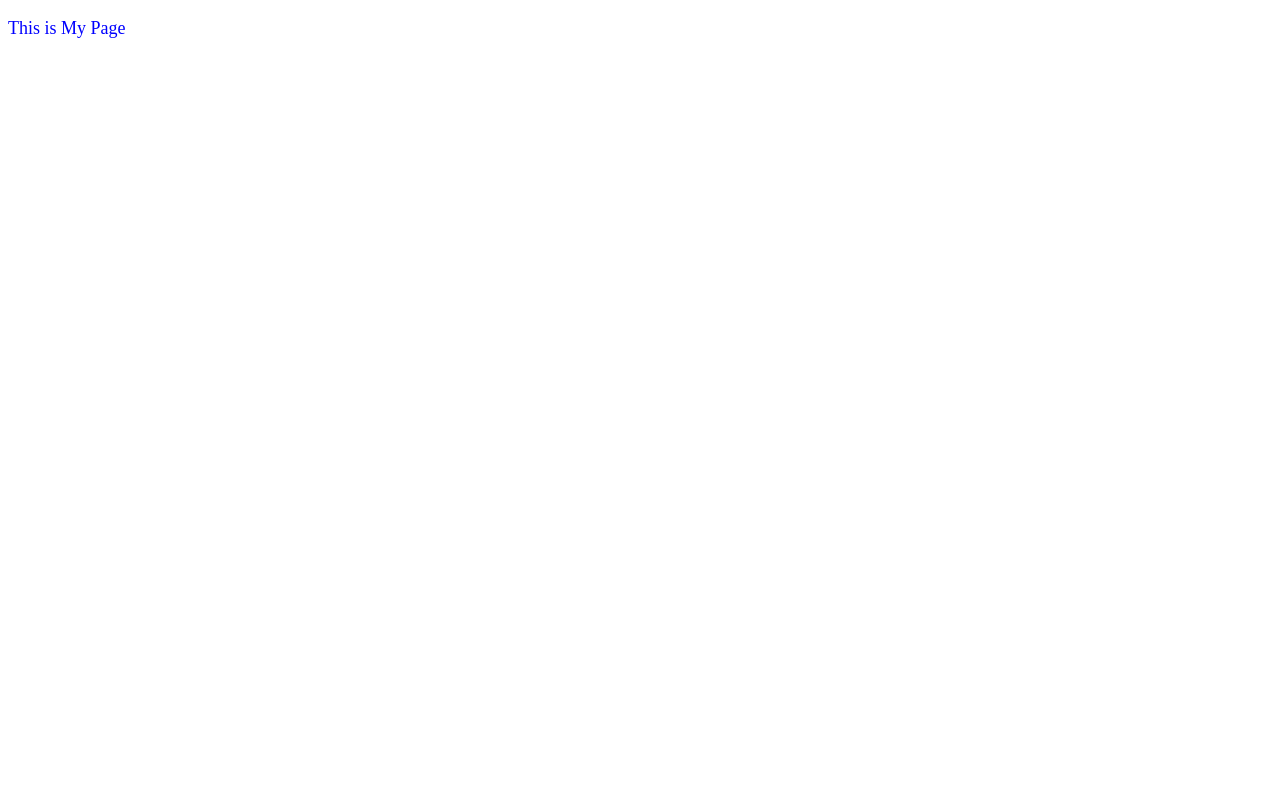
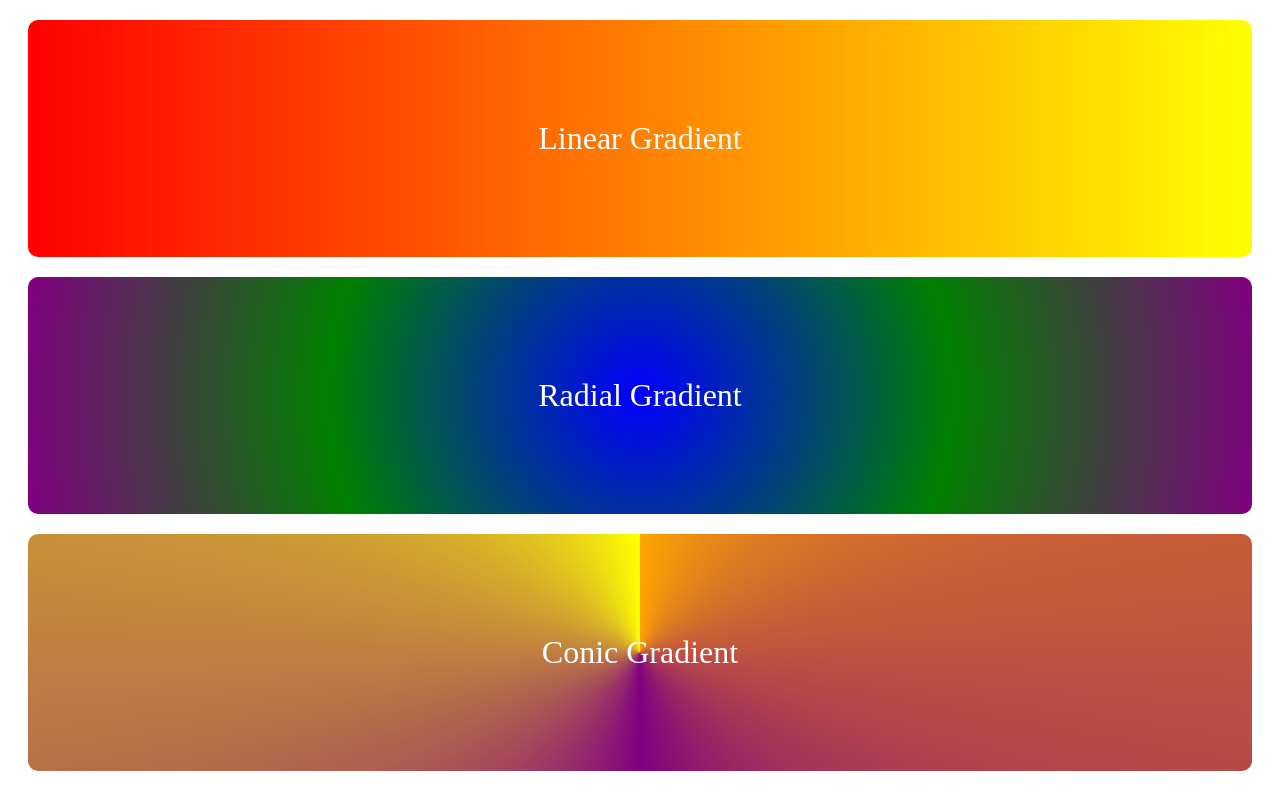
Before and after one commit to mayurikapadi30/mayuri8, a plain HTML site: page index.html in a window 1280 px wide. Drawn offline with Linux system fonts and the light colour scheme.

Commit message:
Update index.html

```diff
--- a/index.html
+++ b/index.html
@@ -1,13 +1,14 @@
 <!DOCTYPE html>
 <html lang="en">
 <head>
-    <meta charset="UTF-8">
-    <meta name="viewport" content="width=device-width, initial-scale=1.0">
-    <title>Document</title>
-    <p style="color: blue; font-size: 18px;">This is My Page</p>
-
+  <meta charset="UTF-8">
+  <meta name="viewport" content="width=device-width, initial-scale=1.0">
+  <title>CSS Gradients Example</title>
+  <link rel="stylesheet" href="styles1.css">
 </head>
 <body>
-
+  <div class="linear-gradient">Linear Gradient</div>
+  <div class="radial-gradient">Radial Gradient</div>
+  <div class="conic-gradient">Conic Gradient</div>
 </body>
 </html>
```
